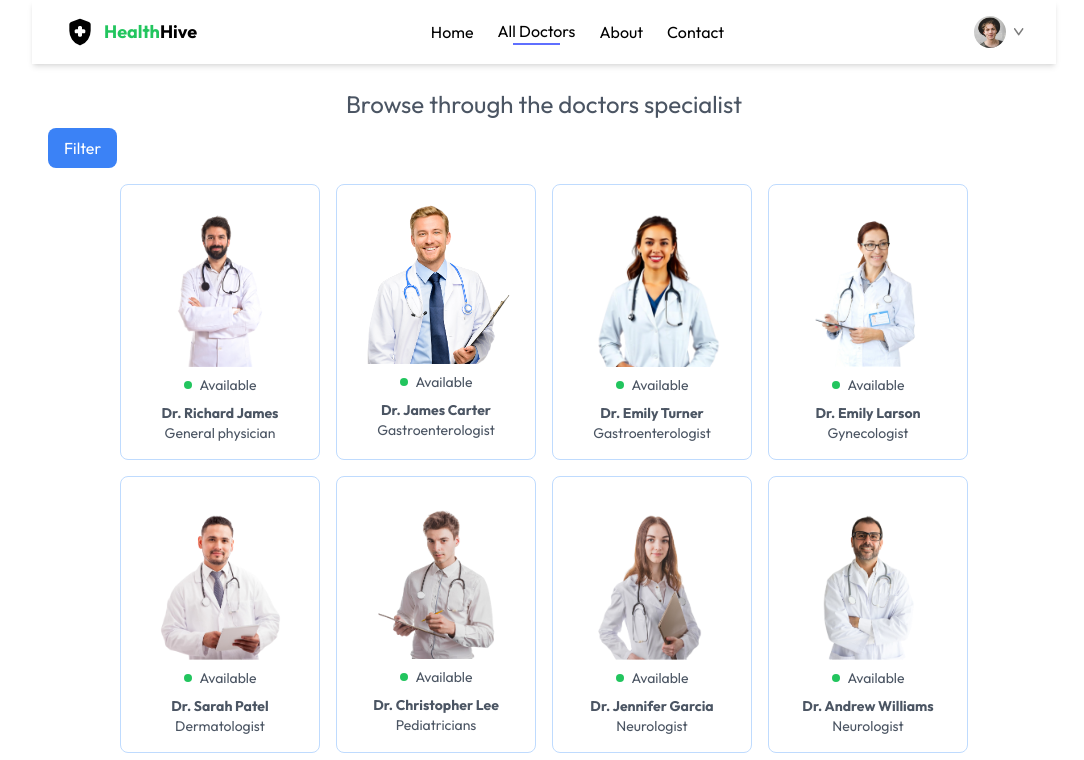
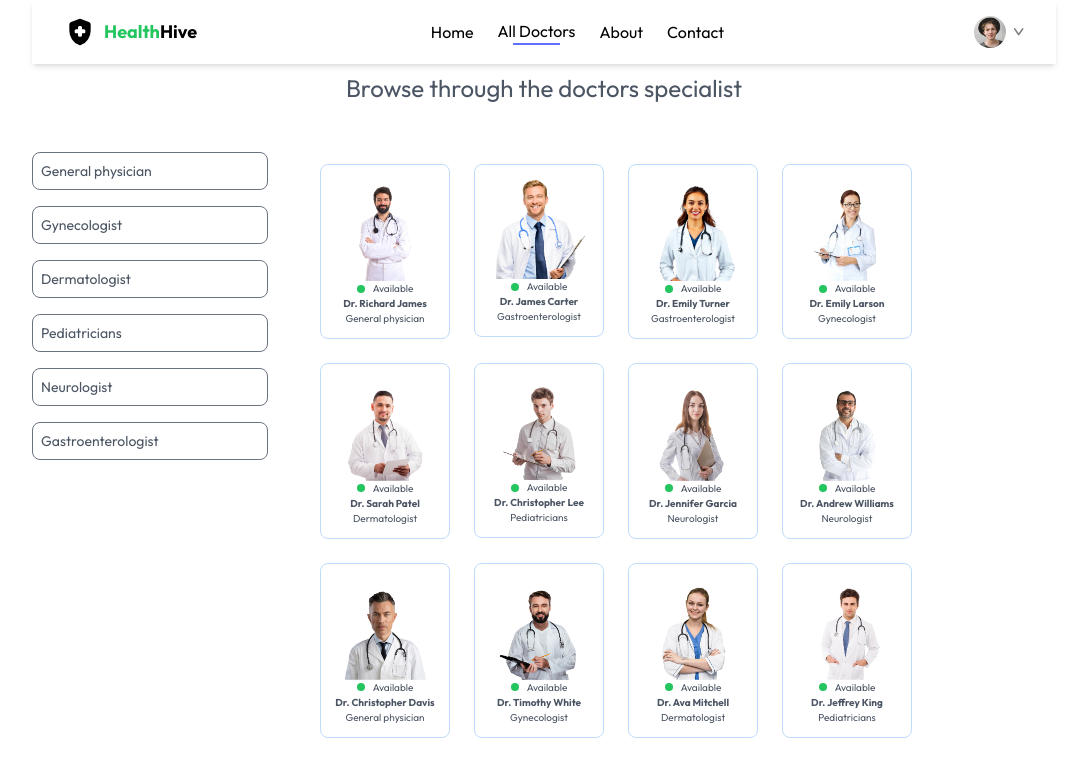
Before and after one commit to risalat345/HealthHive-Frontend, a React (Vite) app: page /doctor in a window 1280 px wide. Shown: the top 760 px of the page, without its empty margins (96-1180 px from the left). Built offline with nearby package versions, Linux system fonts and the light colour scheme.

Commit message:
Initial commit

```diff
--- a/src/components/Banner.jsx
+++ b/src/components/Banner.jsx
@@ -16,7 +16,7 @@ const Banner = () => {
             </div>
             {/* right */}
             <div className='md:w-1/3 w-1/2 relative'>
-      <img className=' absolute bottom-0 left-44' src={assets.appointment_img} alt="" />
+      <img className=' absolute bottom-0 md:left-20 left-44' src={assets.appointment_img} alt="" />
             </div>
           </div>
     </div>
--- a/src/components/Footer.jsx
+++ b/src/components/Footer.jsx
@@ -21,9 +21,8 @@ const Footer = () => {
       </div>
       <div className="md:w-3/12 text-center mt-5 flex flex-col gap-2">
       <h1 className=' font-bold mb-6 text-md'>Get In Touch</h1>
-      <p>+1-212-456-7890</p>
-      <p>greatstackdev@gmail.com</p>
-
+      <p>+8801833264547</p>
+      <p>ashrafresalat34@gmail.com</p>
       </div>
     </div>
     <hr />
--- a/src/pages/Doctor.jsx
+++ b/src/pages/Doctor.jsx
@@ -8,7 +8,7 @@ const Doctor = () => {
   const navigate = useNavigate();
 
   const [filterDoc, setFilterDoc] = useState([]);
-  const [isFilterVisible, setIsFilterVisible] = useState(false); // State to toggle filter visibility
+  const [showFilter, setShowFilter] = useState(false); // State for filter visibility on mobile
 
   const applyFilter = () => {
     if (speciality) {
@@ -23,67 +23,74 @@ const Doctor = () => {
   }, [doctors, speciality]);
 
   return (
-    <div className="p-4">
+    <div>
       <p className="text-gray-600 my-2 text-center text-2xl">
         Browse through the doctors specialist
       </p>
-      <button
-        className="mb-4 px-4 py-2 bg-blue-500 text-white rounded-lg hover:bg-blue-600"
-        onClick={() => setIsFilterVisible((prev) => !prev)}
-      >
-        {isFilterVisible ? 'Close Filter' : 'Filter'}
-      </button>
 
-      <div className="flex flex-col md:flex-row">
-        {/* Left Sidebar */}
-        {isFilterVisible && (
-          <div className="flex flex-col gap-4 my-6 text-gray-600 md:w-1/4 bg-gray-50 p-4 rounded-lg shadow-md">
-            {[
-              'General physician',
-              'Gynecologist',
-              'Dermatologist',
-              'Pediatricians',
-              'Neurologist',
-              'Gastroenterologist',
-            ].map((specialtyName) => (
+      {/* Mobile Filter Button */}
+      <div className="flex flex-col md:hidden my-4 px-4">
+        <button
+          onClick={() => setShowFilter(!showFilter)}
+          className="bg-blue-500 text-white p-2 rounded-lg shadow-md mb-4"
+        >
+          {showFilter ? 'Hide Filters' : 'Show Filters'}
+        </button>
+        {showFilter && (
+          <div className="flex flex-wrap gap-2">
+            {['General physician', 'Gynecologist', 'Dermatologist', 'Pediatricians', 'Neurologist', 'Gastroenterologist'].map((special, index) => (
               <p
-                key={specialtyName}
-                onClick={() =>
-                  speciality === specialtyName
-                    ? navigate('/doctor')
-                    : navigate(`/doctor/${specialtyName}`)
-                }
-                className={`border border-gray-500 p-2 hover:bg-gray-200 cursor-pointer text-sm rounded-lg ${
-                  speciality === specialtyName ? 'bg-gray-200 text-black' : ''
+                key={index}
+                onClick={() => {
+                  setShowFilter(false); // Close filter on selection
+                  speciality === special ? navigate('/doctor') : navigate(`/doctor/${special}`);
+                }}
+                className={`border border-gray-500 px-4 py-2 hover:bg-gray-200 cursor-pointer text-sm rounded-lg ${
+                  speciality === special ? 'bg-gray-200 text-black' : ''
                 }`}
               >
-                {specialtyName}
+                {special}
               </p>
             ))}
           </div>
         )}
+      </div>
+
+      <div className="flex">
+        {/* Left Sidebar */}
+        <div className="hidden md:flex flex-col gap-4 my-10 text-gray-600 w-1/4 h-screen sticky top-0 overflow-hidden">
+          {['General physician', 'Gynecologist', 'Dermatologist', 'Pediatricians', 'Neurologist', 'Gastroenterologist'].map((special, index) => (
+            <p
+              key={index}
+              onClick={() => {
+                speciality === special ? navigate('/doctor') : navigate(`/doctor/${special}`);
+              }}
+              className={`border border-gray-500 p-2 hover:bg-gray-200 cursor-pointer text-sm rounded-lg ${
+                speciality === special ? 'bg-gray-200 text-black' : ''
+              }`}
+            >
+              {special}
+            </p>
+          ))}
+        </div>
 
         {/* Right Content */}
-        <div className={`flex flex-wrap justify-center gap-4 ${isFilterVisible ? 'md:w-3/4' : 'w-full'}`}>
-          {filterDoc.map((item) => (
+        <div className="flex flex-wrap w-full md:w-3/4 m-10 overflow-hidden">
+          {filterDoc.map((item, index) => (
             <div
-              key={item._id}
-              onClick={() => navigate(`/appointments/${item._id}`)}
-              className="w-full sm:w-[150px] lg:w-[200px] p-4 border border-blue-200 rounded-lg text-sm bg-white text-gray-600 hover:translate-y-[-10px] transition-all duration-500 cursor-pointer"
+              onClick={() => {
+                navigate(`/appointments/${item._id}`);
+              }}
+              key={index}
+              className="w-[130px] h-fit m-3 flex-col p-3 border border-blue-200 rounded-lg text-[10px] bg-white text-gray-600 flex justify-center hover:translate-y-[-10px] transition-all duration-500 items-center"
             >
-              <div className="w-full h-fit overflow-hidden rounded">
-                <img
-                  src={item.image}
-                  alt={item.name || 'Doctor'}
-                  className="w-full h-full object-cover"
-                />
+              <img src={item.image} alt="" />
+              <div className="flex gap-2 items-center">
+                <p className="w-2 h-2 bg-green-500 rounded-full"></p>
+                <p>Available</p>
               </div>
-              <div className="flex gap-2 items-center justify-center my-2">
-                <span className="w-2 h-2 bg-green-500 rounded-full"></span>
-                <span>Available</span>
-              </div>
-              <p className="font-bold text-center">{item.name}</p>
-              <p className="text-center">{item.speciality}</p>
+              <p className="font-bold">{item.name}</p>
+              <p>{item.speciality}</p>
             </div>
           ))}
         </div>
--- a/vite.config.js
+++ b/vite.config.js
@@ -1,8 +1,8 @@
-import { defineConfig } from 'vite'
-import react from '@vitejs/plugin-react'
+import { defineConfig } from 'vite';
+import react from '@vitejs/plugin-react';
+import { ghPages } from 'vite-plugin-gh-pages';
 
-// https://vite.dev/config/
 export default defineConfig({
-  plugins: [react()],
-  base:"/HealthHive-Frontend"
-})
+  plugins: [react(), ghPages()],
+  base: '/HealthHive-Frontend/', // Replace with your GitHub repository name
+});
```
Also changed, not shown: package.json (+7 -8 lines), 1 other file (tests, documents, lock files or other folders).
